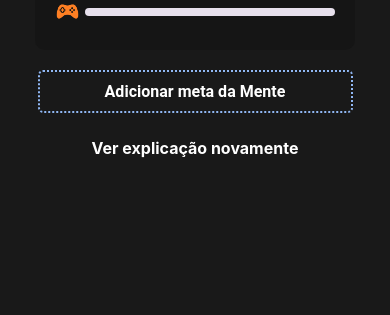
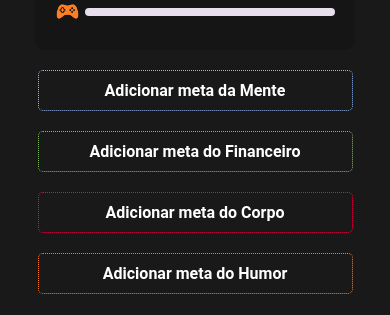
Before and after one commit to maruchi-vinicius/onebitapp, a React Native app: screen /Home in a window 390 px wide. Shown: the part 526-841 px from the top of the page. Built offline with nearby package versions, Linux system fonts and the light colour scheme.

Commit message:
criação e edição dos hábitos com os botões

```diff
--- a/src/Components/Home/CreateHabit/index.jsx
+++ b/src/Components/Home/CreateHabit/index.jsx
@@ -22,7 +22,7 @@
         marginVertical: 10,
         paddingVertical: 10,
         paddingHorizontal: 20,
-        borderWidth: 2,
+        borderWidth: 1,
         borderStyle: "dotted",
         borderColor: "white",
         borderRadius: 5,
--- a/src/Components/Home/EditHabit/index.jsx
+++ b/src/Components/Home/EditHabit/index.jsx
@@ -0,0 +1,53 @@
+import React from "react";
+import { Text, TouchableOpacity, Stylesheet, View, StyleSheet } from "react-native";
+
+export default function EditHabit({habit, frequency, habitArea, checkColor}) {
+    function handleEdit(){
+        console.log("botão clicado edit");
+    }
+
+    function handleCheck(){
+        console.log("botao check habit");
+    }
+
+    return (
+        <TouchableOpacity activeOpacity={0.9} style={styles.button} onPress={handleEdit}>
+            <View style={styles.habitText}>
+                <Text style={styles.habitTitle}> {habit} </Text>
+                <Text style={styles.habitFrequency}> {frequency} </Text>
+            </View>
+
+            <TouchableOpacity style={[styles.check, {borderColor: checkColor}]} onPress={handleCheck}>
+
+            </TouchableOpacity>
+        </TouchableOpacity>
+
+    );
+}
+
+const styles = StyleSheet.create({
+    button: {
+        backgroundColor: "#151515",
+        borderRadius: 5,
+        width: 320,
+        marginVertical: 10,
+        paddingVertical: 10,
+        paddingHorizontal: 20,
+        flexDirection: "row",
+        alignItems: "center",
+        justifyContent: "space-between",
+    },
+    habitTitle:{
+        color: "white",
+        fontWeight: "bold",
+    },
+    habitFrequency: {
+        color: "white",
+    },
+    check: {
+        width: 20,
+        height: 20,
+        borderWidth: 1,
+        borderRadius: 10,
+    }
+});
--- a/src/Pages/Home/index.jsx
+++ b/src/Pages/Home/index.jsx
@@ -4,6 +4,7 @@
 import { useNavigation } from "@react-navigation/native"
 import StatusBar from "../../Components/Home/StatusBar";
 import CreateHabit from "../../Components/Home/CreateHabit";
+import EditHabit from "../../Components/Home/EditHabit";
 
 
 export default function Home(){
@@ -27,7 +28,47 @@
                         20 Dias - 80 Checks
                         <LifeStatus />
                         <StatusBar />
-                        <CreateHabit habitArea={"Mente"} borderColor="#90B7F3"/>
+
+                        {mindHabit ? (
+                            <EditHabit habit={mindHabit?.habitName}
+                            frequency={`${mindHabit?.habitTime} - ${mindHabit?.habitFrequency}`}
+                            habitArea={mindHabit?.habitArea}
+                            checkColor="#90B7F3"
+                            />
+                        ): (
+                            <CreateHabit habitArea="Mente" borderColor="#90B7F3"/>
+                        )}
+
+                        {moneyHabit ? (
+                            <EditHabit habit={moneyHabit?.habitName}
+                            frequency={`${moneyHabit?.habitTime} - ${moneyHabit?.habitFrequency}`}
+                            habitArea={moneyHabit?.habitArea}
+                            checkColor="#85BB65"
+                            />
+                        ): (
+                            <CreateHabit habitArea={"Financeiro"} borderColor="#85BB65"/>
+                        )}
+
+                        {bodyHabit ? (
+                            <EditHabit habit={bodyHabit?.habitName}
+                            frequency={`${bodyHabit?.habitTime} - ${bodyHabit?.habitFrequency}`}
+                            habitArea={bodyHabit?.habitArea}
+                            checkColor="#FF0043"
+                            />
+                        ): (
+                            <CreateHabit habitArea={"Corpo"} borderColor="#FF0043"/>
+                        )}
+
+                        {funHabit ? (
+                            <EditHabit habit={funHabit?.habitName}
+                            frequency={`${funHabit?.habitTime} - ${funHabit?.habitFrequency}`}
+                            habitArea={funHabit?.habitArea}
+                            checkColor="#FE7F23"
+                            />
+                        ): (
+                            <CreateHabit habitArea={"Humor"} borderColor="#FE7F23"/>
+                        )}
+
                     </Text>
                 </View>
 
```
